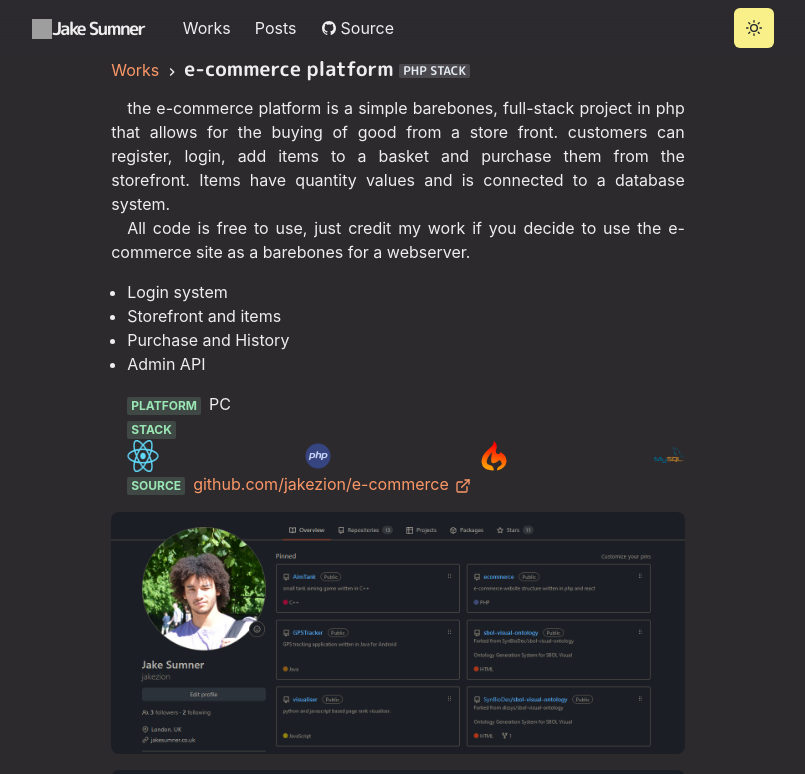
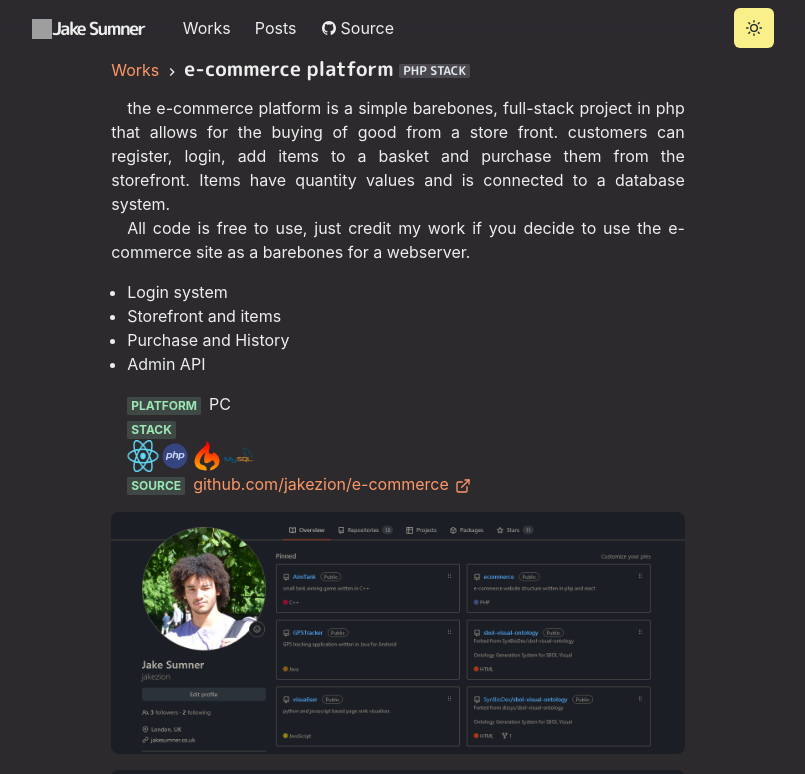
Before and after one commit to jakezion/nextjs-website, a Next.js app: page /works/e-commerce in a window 1280 px wide. Shown: the top 774 px of the page, without its empty margins (242-1047 px from the left). Built offline with nearby package versions, Linux system fonts and the light colour scheme; grey boxes are pictures that could not be loaded.

Commit message:
new works file

```diff
--- a/pages/works/e-commerce.js
+++ b/pages/works/e-commerce.js
@@ -55,7 +55,6 @@ const Work = () => (
                                     loading="lazy"
                                 />
                             </Tooltip>
-                            <Spacer/>
                             <Tooltip label='PHP' placement='bottom'>
                                 <Image
                                     maxWidth="32px"
@@ -66,7 +65,6 @@ const Work = () => (
                                     loading="lazy"
                                 />
                             </Tooltip>
-                            <Spacer/>
                             <Tooltip label='CodeIgniter4' placement='bottom'>
                                 <Image
                                     maxWidth="32px"
@@ -77,7 +75,6 @@ const Work = () => (
                                     loading="lazy"
                                 />
                             </Tooltip>
-                            <Spacer/>
                             <Tooltip label='MySQL' placement='bottom'>
                                 <Image
                                     maxWidth="32px"
```
